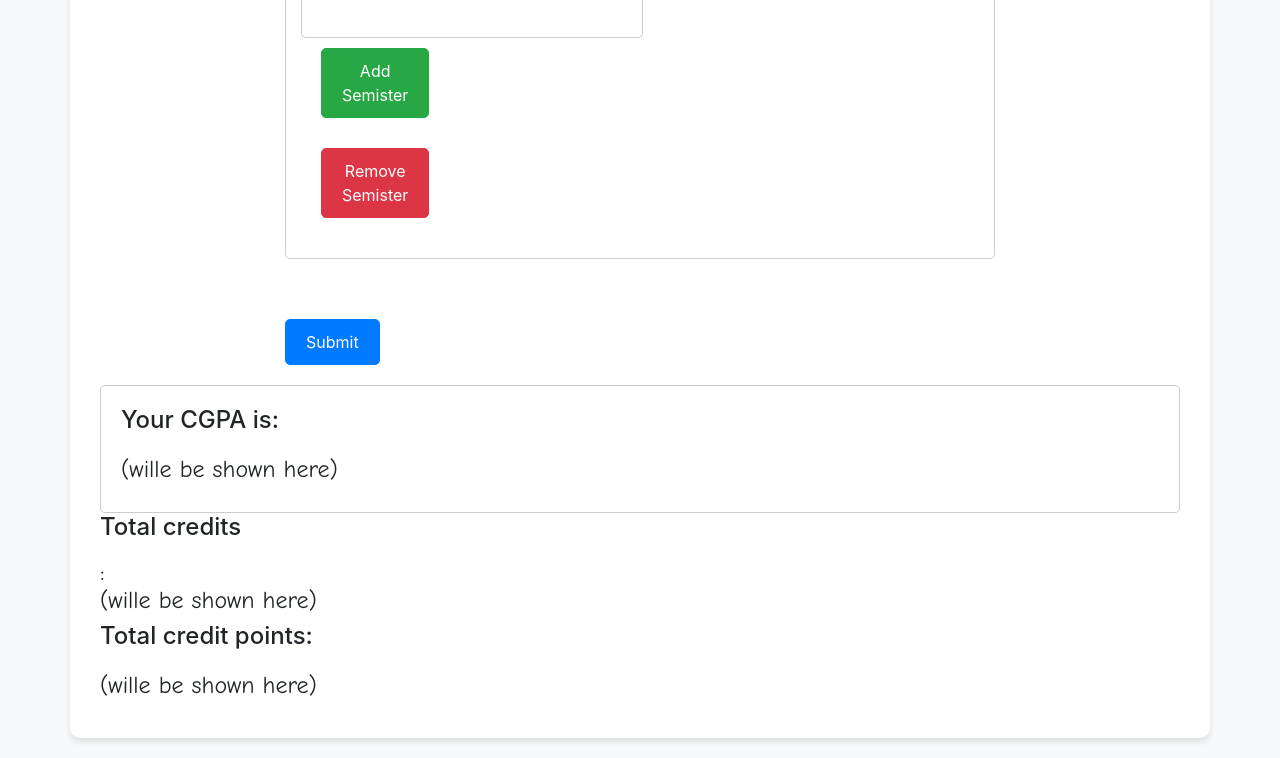
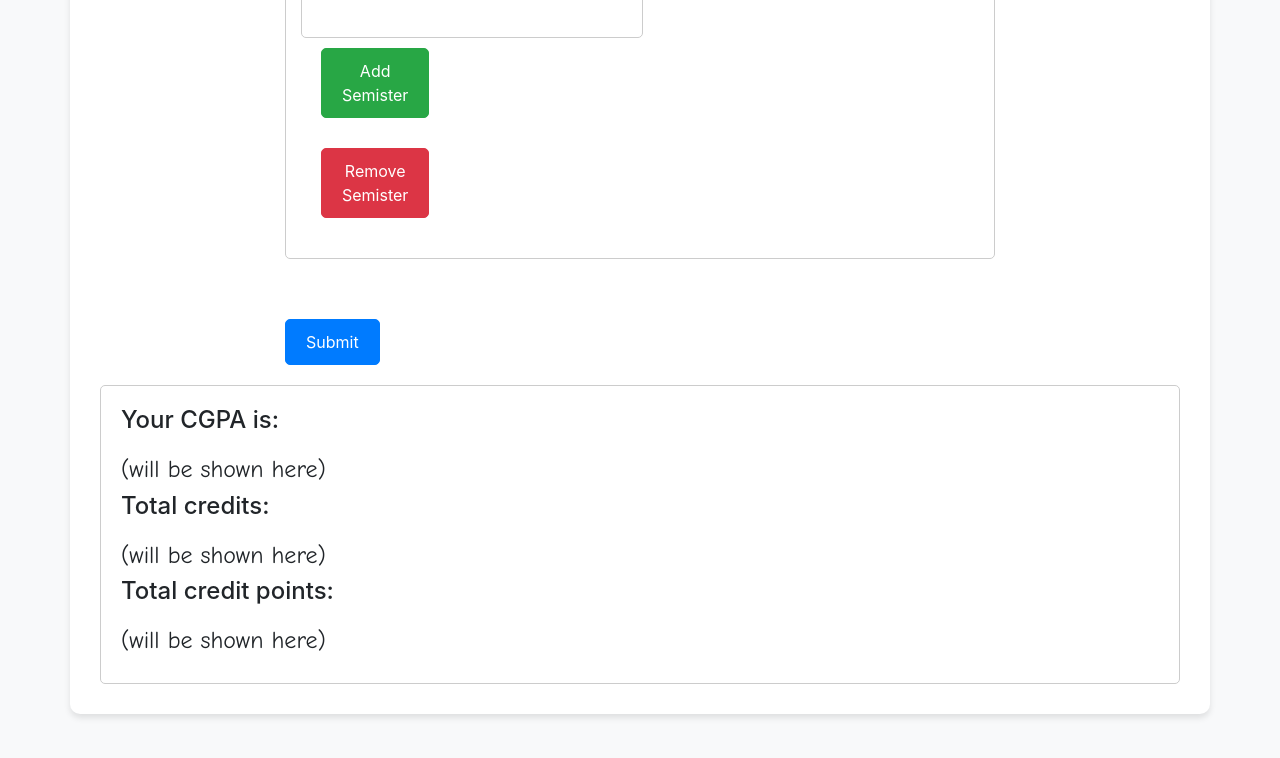
Before and after one commit to EzazAsif/EzazAsif.github.io, a plain HTML site: page index.html in a window 1280 px wide. Shown: the part 976-1734 px from the top of the page. After the commit the page ends 1710 px from the top, so only its background shows below. Drawn offline with nearby package versions, Linux system fonts and the light colour scheme.

Commit message:
Update index.html

```diff
--- a/index.html
+++ b/index.html
@@ -134,10 +134,19 @@
             </div>
         </div>
         <div class="box" id="box">
-            <span style="display: inline;"><h1>Your CGPA is:</h1><h4 style=" font-family: 'Comic Sans MS', cursive">(wille be shown here)</h4></div></span>
-            <span style="display: inline;"><h1>Total credits</h1>:<h4 style=" font-family: 'Comic Sans MS', cursive">(wille be shown here)</h4></span>
-            <span style="display: inline;"><h1>Total credit points:</h1><h4 style=" font-family: 'Comic Sans MS', cursive"> (wille be shown here)</h4></span>
-        </div>
+    <span style="display: inline;">
+        <h1>Your CGPA is:</h1>
+        <h4 style="font-family: 'Comic Sans MS', cursive">(will be shown here)</h4>
+    </span>
+    <span style="display: inline;">
+        <h1>Total credits:</h1>
+        <h4 style="font-family: 'Comic Sans MS', cursive">(will be shown here)</h4>
+    </span>
+    <span style="display: inline;">
+        <h1>Total credit points:</h1>
+        <h4 style="font-family: 'Comic Sans MS', cursive">(will be shown here)</h4>
+    </span>
+</div>
     </div>
     <script src="https://cdnjs.cloudflare.com/ajax/libs/jquery/3.3.1/jquery.min.js"></script>
     <script >
```
